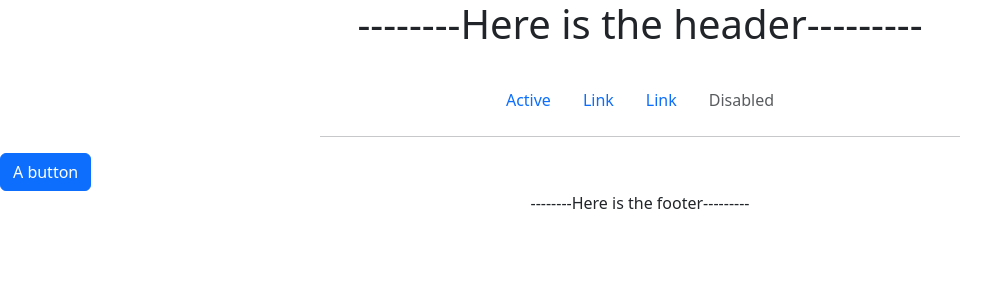
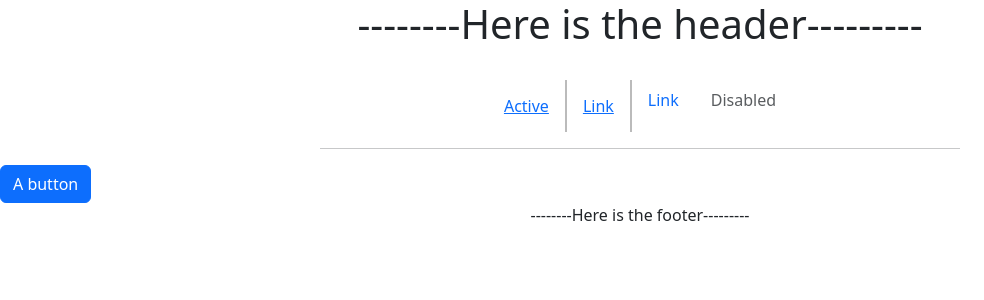
Before and after one commit to lubrozz/lubrozz.github.io, a React (Vite) app in the folder cv_web-page/: page / in a window 1280 px wide. Shown: the top 300 px of the page, without its empty margins (0-984 px from the left). Built offline with nearby package versions, Linux system fonts and the light colour scheme.

Commit message:
more css for navbar text

```diff
--- a/cv_web-page/src/App.css
+++ b/cv_web-page/src/App.css
@@ -6,4 +6,6 @@
 
 .navbar-links {
   border-right: 2px solid #bbb;
+  text-align: center;
+  padding: 14px 16px;
 }
--- a/cv_web-page/src/components/NavBar.tsx
+++ b/cv_web-page/src/components/NavBar.tsx
@@ -7,10 +7,10 @@ const NavBar = () => {
   return (
     <>
       <nav className="nav justify-content-center">
-        <a className="nav-link active" aria-current="page" href="#">
+        <a className="navbar-links" aria-current="page" href="#">
           Active
         </a>
-        <a className="nav-link" href="#">
+        <a className="navbar-links" href="#">
           Link
         </a>
         <a className="nav-link" href="#">
```
